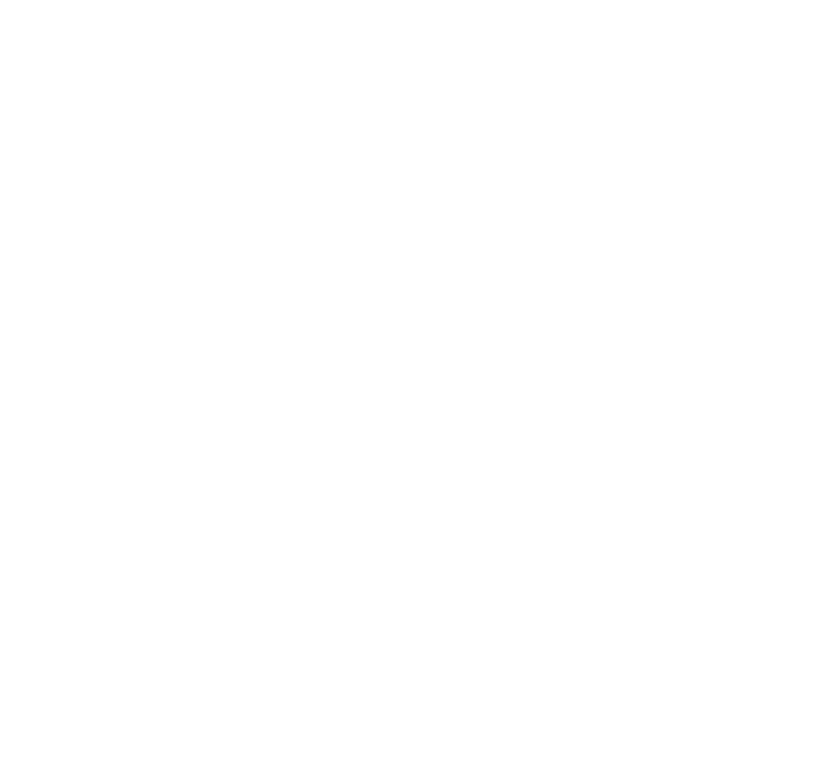
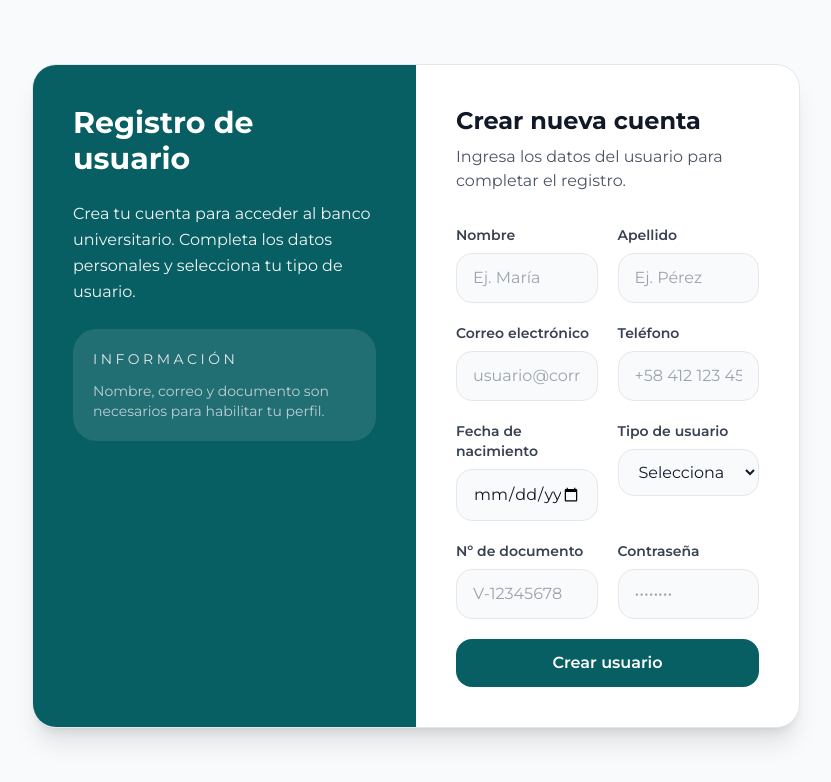
Before and after one commit to elujs/web-banco-universitario, a Vue app: page /register in a window 1280 px wide. Before the commit this address had no page. Shown: the top 782 px of the page, without its empty margins (224-1055 px from the left). Built offline with nearby package versions, Linux system fonts and the light colour scheme.

Commit message:
creacion de la interfas para registro de usuario, contiene los campos de nombre, apellido, correo, contraseña, ademas de un boton para registrarse. ademas se agrego la ruta para acceder a la vista de registro de usuario.

```diff
--- a/src/router/index.js
+++ b/src/router/index.js
@@ -1,6 +1,7 @@
 import { createRouter, createWebHistory } from 'vue-router'
 import HomeInstitucional from '../views/HomeInstitucional.vue'
 import bancaenlinea from '../views/Bancaenlinea.vue'
+import UserRegister from '../views/UserRegister.vue'
 
 const router = createRouter({
   history: createWebHistory(import.meta.env.BASE_URL),
@@ -15,6 +16,11 @@
       name: 'banca',
       component: bancaenlinea,
     },
+    {
+      path: '/register',
+      name: 'register',
+      component: UserRegister,
+    },
   ],
 })
 
--- /dev/null
+++ b/src/views/UserRegister.vue
@@ -0,0 +1,150 @@
+<template>
+  <section class="min-h-screen bg-gray-50 py-16 px-4">
+    <div class="max-w-3xl mx-auto bg-white rounded-3xl shadow-xl border border-gray-200 overflow-hidden">
+      <div class="grid md:grid-cols-2">
+        <div class="hidden md:block bg-[#085F63] text-white p-10">
+          <div class="space-y-6">
+            <h2 class="text-3xl font-bold">Registro de usuario</h2>
+            <p class="text-gray-100 leading-relaxed">
+              Crea tu cuenta para acceder al banco universitario. Completa los datos personales y selecciona tu tipo de usuario.
+            </p>
+            <div class="rounded-3xl bg-white/10 p-5">
+              <p class="text-sm uppercase tracking-[0.25em] text-gray-200">Información</p>
+              <p class="mt-3 text-sm text-gray-200/80">
+                Nombre, correo y documento son necesarios para habilitar tu perfil.
+              </p>
+            </div>
+          </div>
+        </div>
+
+        <div class="p-8 md:p-10">
+          <div class="mb-8">
+            <h1 class="text-2xl font-bold text-gray-900">Crear nueva cuenta</h1>
+            <p class="text-gray-600 mt-2">
+              Ingresa los datos del usuario para completar el registro.
+            </p>
+          </div>
+
+          <form class="space-y-5" @submit.prevent>
+            <div class="grid gap-5 md:grid-cols-2">
+              <div>
+                <label class="block text-sm font-semibold text-gray-700 mb-2" for="nombre">
+                  Nombre
+                </label>
+                <input
+                  id="nombre"
+                  type="text"
+                  placeholder="Ej. María"
+                  class="w-full px-4 py-3 rounded-2xl border border-gray-200 bg-gray-50 text-gray-900 focus:outline-none focus:ring-2 focus:ring-[#085F63] transition"
+                />
+              </div>
+
+              <div>
+                <label class="block text-sm font-semibold text-gray-700 mb-2" for="apellido">
+                  Apellido
+                </label>
+                <input
+                  id="apellido"
+                  type="text"
+                  placeholder="Ej. Pérez"
+                  class="w-full px-4 py-3 rounded-2xl border border-gray-200 bg-gray-50 text-gray-900 focus:outline-none focus:ring-2 focus:ring-[#085F63] transition"
+                />
+              </div>
+            </div>
+
+            <div class="grid gap-5 md:grid-cols-2">
+              <div>
+                <label class="block text-sm font-semibold text-gray-700 mb-2" for="email">
+                  Correo electrónico
+                </label>
+                <input
+                  id="email"
+                  type="email"
+                  placeholder="usuario@correo.com"
+                  class="w-full px-4 py-3 rounded-2xl border border-gray-200 bg-gray-50 text-gray-900 focus:outline-none focus:ring-2 focus:ring-[#085F63] transition"
+                />
+              </div>
+
+              <div>
+                <label class="block text-sm font-semibold text-gray-700 mb-2" for="telefono">
+                  Teléfono
+                </label>
+                <input
+                  id="telefono"
+                  type="tel"
+                  placeholder="+58 412 123 4567"
+                  class="w-full px-4 py-3 rounded-2xl border border-gray-200 bg-gray-50 text-gray-900 focus:outline-none focus:ring-2 focus:ring-[#085F63] transition"
+                />
+              </div>
+            </div>
+
+            <div class="grid gap-5 md:grid-cols-2">
+              <div>
+                <label class="block text-sm font-semibold text-gray-700 mb-2" for="fechaNacimiento">
+                  Fecha de nacimiento
+                </label>
+                <input
+                  id="fechaNacimiento"
+                  type="date"
+                  class="w-full px-4 py-3 rounded-2xl border border-gray-200 bg-gray-50 text-gray-900 focus:outline-none focus:ring-2 focus:ring-[#085F63] transition"
+                />
+              </div>
+
+              <div>
+                <label class="block text-sm font-semibold text-gray-700 mb-2" for="tipoUsuario">
+                  Tipo de usuario
+                </label>
+                <select
+                  id="tipoUsuario"
+                  class="w-full px-4 py-3 rounded-2xl border border-gray-200 bg-gray-50 text-gray-900 focus:outline-none focus:ring-2 focus:ring-[#085F63] transition"
+                >
+                  <option value="">Selecciona un tipo</option>
+                  <option value="estudiante">Estudiante</option>
+                  <option value="profesor">Profesor</option>
+                  <option value="administrativo">Administrativo</option>
+                  <option value="externo">Externo</option>
+                </select>
+              </div>
+            </div>
+
+            <div class="grid gap-5 md:grid-cols-2">
+              <div>
+                <label class="block text-sm font-semibold text-gray-700 mb-2" for="documento">
+                  Nº de documento
+                </label>
+                <input
+                  id="documento"
+                  type="text"
+                  placeholder="V-12345678"
+                  class="w-full px-4 py-3 rounded-2xl border border-gray-200 bg-gray-50 text-gray-900 focus:outline-none focus:ring-2 focus:ring-[#085F63] transition"
+                />
+              </div>
+
+              <div>
+                <label class="block text-sm font-semibold text-gray-700 mb-2" for="contrasena">
+                  Contraseña
+                </label>
+                <input
+                  id="contrasena"
+                  type="password"
+                  placeholder="••••••••"
+                  class="w-full px-4 py-3 rounded-2xl border border-gray-200 bg-gray-50 text-gray-900 focus:outline-none focus:ring-2 focus:ring-[#085F63] transition"
+                />
+              </div>
+            </div>
+
+            <button
+              type="submit"
+              class="w-full bg-[#085F63] hover:bg-[#0a7a7f] text-white font-semibold px-6 py-3 rounded-2xl transition-all duration-300"
+            >
+              Crear usuario
+            </button>
+          </form>
+        </div>
+      </div>
+    </div>
+  </section>
+</template>
+
+<script setup>
+</script>
```
